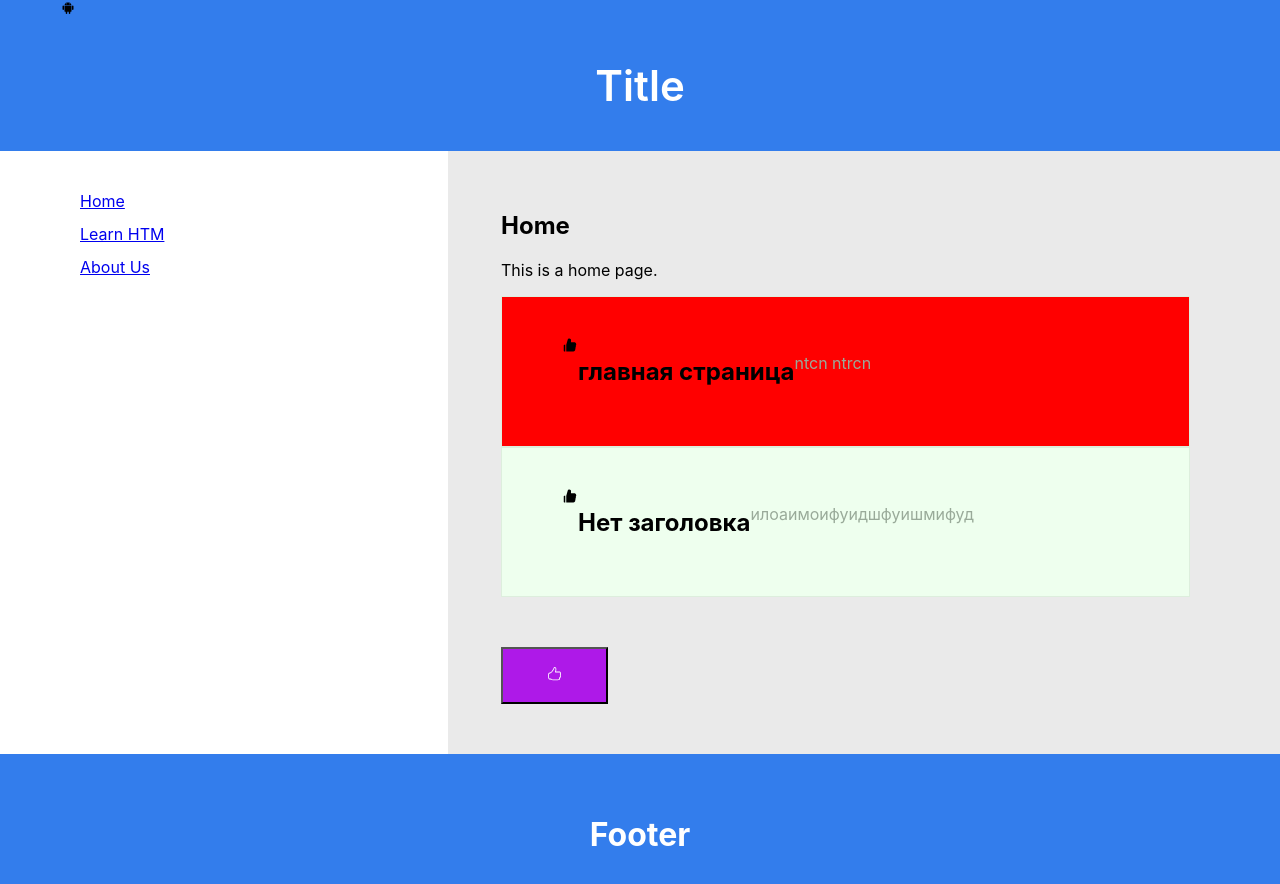
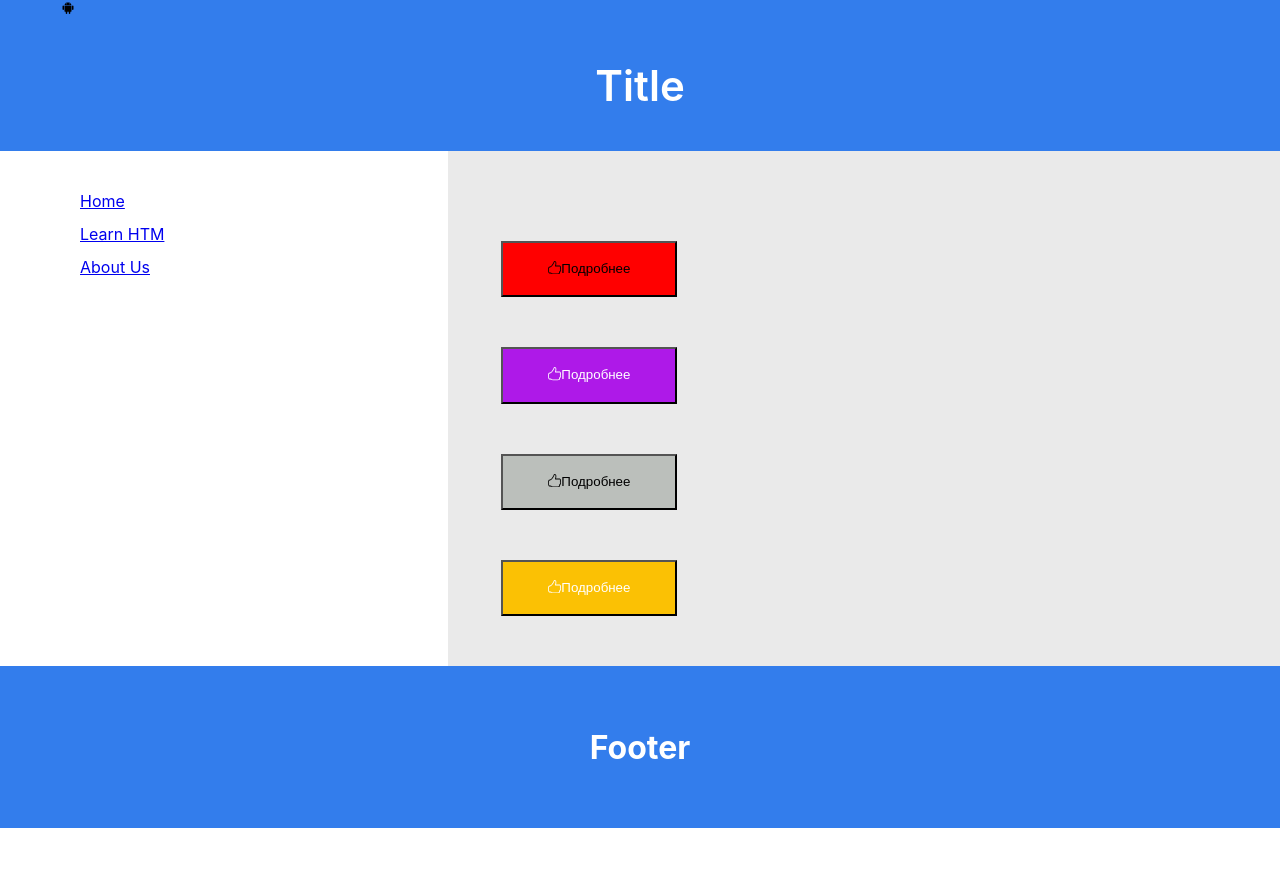
Before and after one commit to lutyi2856/reactGithub, a React (Create React App) app: page / in a window 1280 px wide. Shown: the top 884 px of the page. After the commit the page ends 828 px from the top, so only its background shows below. Built offline with nearby package versions, Linux system fonts and the light colour scheme.

Commit message:
button-4

```diff
--- a/src/Button/ButtonTwo.jsx
+++ b/src/Button/ButtonTwo.jsx
@@ -1,8 +1,10 @@
 import React from "react";
 
-export class Car extends React.Component {
+export class ButtonTwo extends React.Component {
   constructor(props) {
     super(props);
+    this.state = { test: "Title", two: "two" };
+    // this.action = this.action.bind(this);
   }
   componentDidMount() {
     console.log("Сейчас");
@@ -10,15 +12,19 @@ export class Car extends React.Component {
   componentWillUnmount() {
     console.log("ушел");
   }
+  action = () => {
+    this.setState({ test: "not" });
+  };
   render() {
     return (
       <button
         href="#"
-        onClick={this.props.action}
+        onClick={this.action}
         className={`btn ${this.props.type}`}
       >
         <span>{this.props.icon}</span>
-        <span onClick={this.props.action}>{this.props.title}</span>
+        <span>{this.state.test}</span>
+        <p>{this.state.two}</p>
       </button>
     );
   }
--- a/src/Hero-content/Hero-content.jsx
+++ b/src/Hero-content/Hero-content.jsx
@@ -2,20 +2,77 @@ import "./hero-content.css";
 import MyAlert from "../MyAlert/MyAlert";
 import Button from "../Button/Button";
 import { SlLike } from "react-icons/sl";
-import { Car } from "../Button/ButtonTwo";
-
-const action = () => {
-  console.log(this);
-};
+import { ButtonTwo } from "../Button/ButtonTwo";
+import { useState } from "react";
 
 const HeroContent = () => {
+  const [title, setTitle] = useState("begine");
+  const [isready, setIsReady] = useState(false);
+  const [isready1, setIsReady1] = useState(false);
+  const [isready2, setIsReady2] = useState(false);
+  const [isready3, setIsReady3] = useState(false);
+  const action = () => {
+    setTitle("end");
+    setIsReady(!isready);
+  };
+  const action1 = () => {
+    setTitle("end1");
+    setIsReady1(!isready1);
+  };
+  const action2 = () => {
+    setTitle("end2");
+    setIsReady2(!isready2);
+  };
+  const action3 = () => {
+    setTitle("end3");
+    setIsReady3(!isready3);
+  };
   return (
     <div className="hero-content">
-      <h1 className="hero-title">Home</h1>
-      <p className="hero-description">This is a home page.</p>
-      <MyAlert title="главная страница" description="ntcn ntrcn" type="error" />
-      <MyAlert description="илоаимоифуидшфуишмифуд" type="success" />
-      <Car type="primary" click="нажатие" action={action} icon={<SlLike />} />
+      {isready && (
+        <MyAlert title={"кнопка-1"} description={"error-style"} type="error" />
+      )}
+      {isready1 && (
+        <MyAlert
+          title={"кнопка-2"}
+          description={"primary-style"}
+          type="primary"
+        />
+      )}
+      {isready2 && (
+        <MyAlert
+          title={"кнопка-3"}
+          description={"success-style"}
+          type="success"
+        />
+      )}
+      {isready3 && (
+        <MyAlert
+          title={"кнопка-4"}
+          description={"alerta-style"}
+          type="warning"
+        />
+      )}
+      <Button type="error" click="нажатие" action={action} icon={<SlLike />} />
+
+      <Button
+        type="primary"
+        click="нажатие-1"
+        action={action1}
+        icon={<SlLike />}
+      />
+      <Button
+        type="btn-default"
+        click="нажатие-3"
+        action={action2}
+        icon={<SlLike />}
+      />
+      <Button
+        type="warning"
+        click="нажатие-4"
+        action={action3}
+        icon={<SlLike />}
+      />
     </div>
   );
 };
--- a/src/MyAlert/MyAlert.css
+++ b/src/MyAlert/MyAlert.css
@@ -17,3 +17,8 @@
 .error {
     background-color: red;
 }
+
+.warning {
+    background-color: rgb(251, 193, 4);
+    color: #fff;
+}
```
